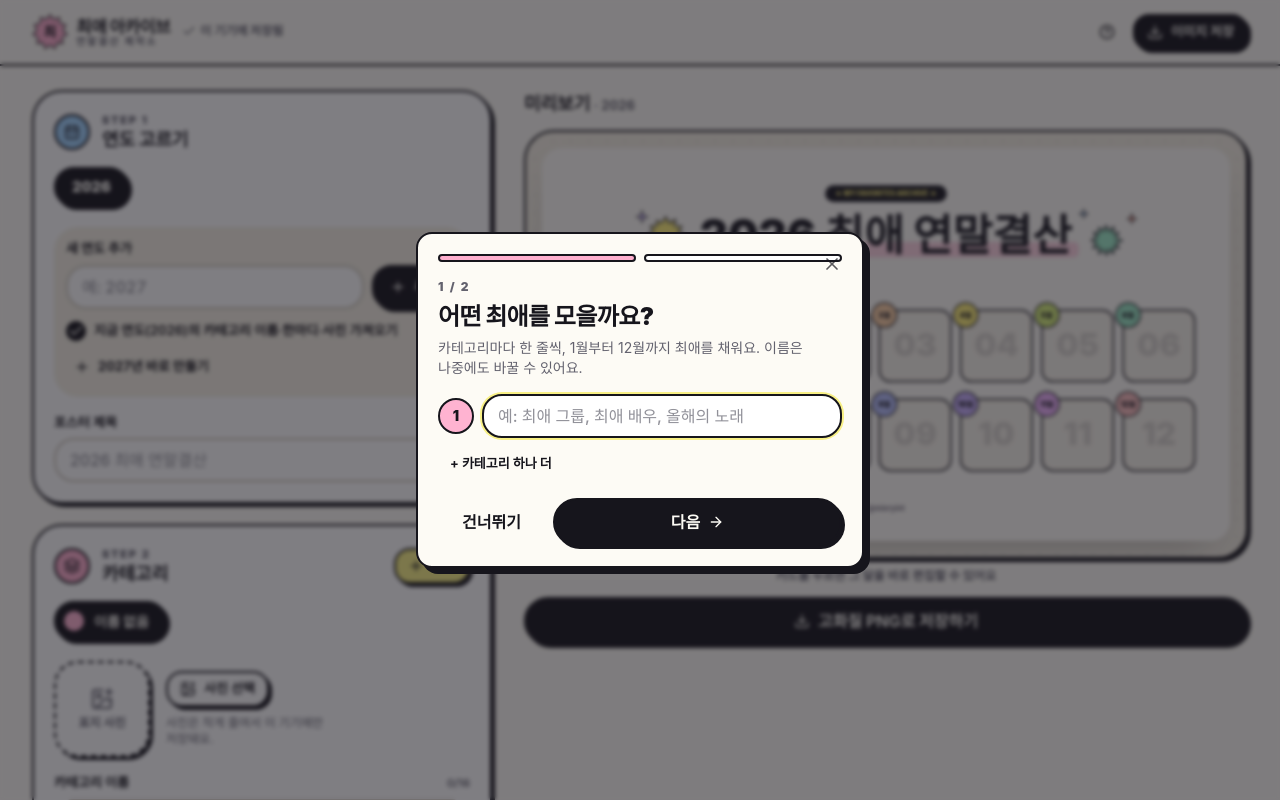
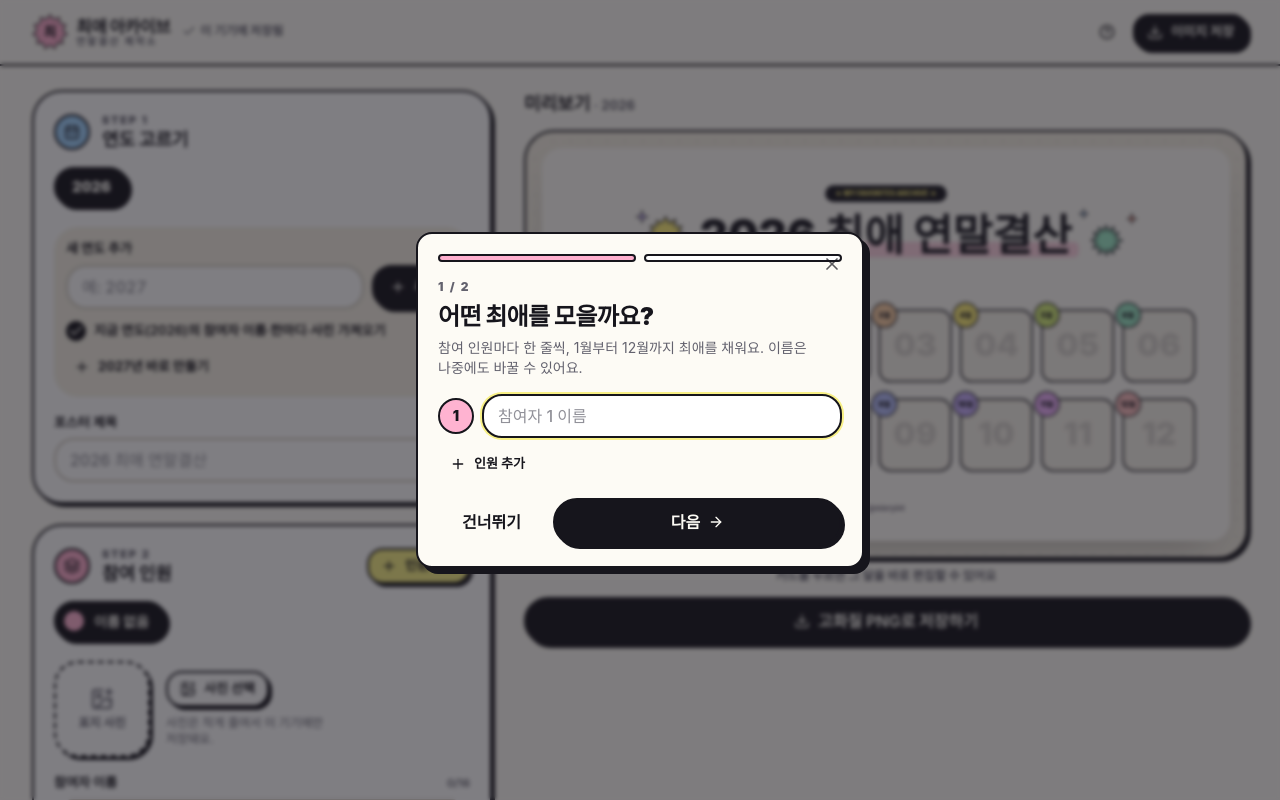
Before and after one commit to kisumer/favorites-archive-pages, a React (Vite) app: page /make in a window 1280 px wide. Shown: the top 800 px of the page. Built offline with nearby package versions, Linux system fonts and the light colour scheme; a web font is replaced by a local one.

Commit message:
Use participant rows with add and remove controls

```diff
--- a/src/components/archive/CategoryPanel.tsx
+++ b/src/components/archive/CategoryPanel.tsx
@@ -46,7 +46,7 @@ export function CategoryPanel({
     });
     if (ok && created.id) {
       onSelect(created.id);
-      toast.success("새 카테고리를 만들었어요", { description: "이름과 표지 사진을 정해 주세요." });
+      toast.success("참여자를 추가했어요", { description: "이름과 표지 사진을 정해 주세요." });
       requestAnimationFrame(() => document.getElementById(ids.name)?.focus());
     }
   };
@@ -55,11 +55,11 @@ export function CategoryPanel({
     if (!category) return;
     const filled = category.months.filter((p) => !isPickEmpty(p)).length;
     const ok = await confirm({
-      title: `‘${category.name || "이름 없음"}’ 카테고리를 지울까요?`,
+      title: `‘${category.name || "이름 없음"}’ 참여자를 지울까요?`,
       description:
         filled > 0
           ? `채워 둔 ${filled}개월의 최애도 함께 지워지고 되돌릴 수 없어요.`
-          : "이 카테고리가 포스터에서 사라져요.",
+          : "이 참여자가 포스터에서 사라져요.",
       confirmText: "지우기",
       destructive: true,
     });
@@ -67,37 +67,37 @@ export function CategoryPanel({
     const nextSel = year.categories[index + 1]?.id ?? year.categories[index - 1]?.id ?? null;
     if (apply((s) => deleteCategory(s, year.year, category.id))) {
       onSelect(nextSel);
-      toast.success("카테고리를 지웠어요");
+      toast.success("참여자를 지웠어요");
     }
   };
 
   return (
     <Panel
       step="STEP 2"
-      title="카테고리"
+      title="참여 인원"
       icon={Layers}
       accentClassName="bg-pink"
       action={
-        <Button variant="pop" size="sm" onClick={add} aria-label="카테고리 추가">
+        <Button variant="pop" size="sm" onClick={add} aria-label="인원 추가">
           <Plus aria-hidden="true" />
-          추가
+          인원 추가
         </Button>
       }
     >
       {year.categories.length === 0 ? (
         <div className="flex flex-col items-center rounded-2xl border-2 border-dashed border-input px-4 py-8 text-center">
           <Starburst className="h-16 w-16 animate-float" fillClassName="fill-lemon" dotted />
-          <p className="mt-3 text-base font-black">아직 카테고리가 없어요</p>
+          <p className="mt-3 text-base font-black">아직 참여자가 없어요</p>
           <p className="mt-1 text-[13px] text-muted-foreground">
-            그룹, 배우, 노래, 캐릭터… 모으고 싶은 최애 분야를 만들어 보세요.
+            참여자를 추가하고 월별 최애를 채워 보세요.
           </p>
           <Button variant="popInk" size="lg" className="mt-4" onClick={add}>
-            <Plus aria-hidden="true" />첫 카테고리 만들기
+            <Plus aria-hidden="true" />첫 참여자 추가
           </Button>
         </div>
       ) : (
         <>
-          <div className="-mx-1 flex gap-2 overflow-x-auto px-1 pb-2" role="group" aria-label="카테고리 목록">
+          <div className="-mx-1 flex gap-2 overflow-x-auto px-1 pb-2" role="group" aria-label="참여자 목록">
             {year.categories.map((c) => {
               const active = c.id === category?.id;
               return (
@@ -125,21 +125,21 @@ export function CategoryPanel({
           {category ? (
             <div className="mt-3 space-y-4">
               <PhotoField
-                label={`${category.name || "카테고리"} 표지`}
+                label={`${category.name || "참여자"} 표지`}
                 emptyHint="표지 사진"
                 imageId={category.coverImageId}
                 onChange={(id) => apply((s) => updateCategory(s, year.year, category.id, { coverImageId: id }))}
               />
               <div>
                 <FieldLabel htmlFor={ids.name} hint={`${category.name.length}/${LIMITS.categoryName}`}>
-                  카테고리 이름
+                  참여자 이름
                 </FieldLabel>
                 <input
                   id={ids.name}
                   value={category.name}
                   maxLength={LIMITS.categoryName}
                   onChange={(e) => apply((s) => updateCategory(s, year.year, category.id, { name: e.target.value }))}
-                  placeholder="예: 최애 그룹"
+                  placeholder="예: 문개박사"
                   className={cn(inputClass, "h-11")}
                 />
               </div>
@@ -158,9 +158,9 @@ export function CategoryPanel({
                 />
               </div>
               <div>
-                <p className="mb-2 text-[13px] font-bold">카테고리 색</p>
+                <p className="mb-2 text-[13px] font-bold">참여자 색</p>
                 <ColorSwatches
-                  label="카테고리 색"
+                  label="참여자 색"
                   value={category.color}
                   options={CATEGORY_COLORS}
                   onChange={(hex) => hex && apply((s) => updateCategory(s, year.year, category.id, { color: hex }))}
@@ -168,7 +168,7 @@ export function CategoryPanel({
               </div>
               <div className="flex items-center justify-between gap-3 rounded-2xl bg-paper-deep px-3 py-2.5">
                 <label htmlFor={ids.badge} className="text-[13px] font-bold leading-snug">
-                  월 동그라미를 카테고리 색으로
+                  월 동그라미를 참여자 색으로
                   <span className="block text-[12px] font-medium text-muted-foreground">끄면 달마다 무지개색</span>
                 </label>
                 <Switch
@@ -205,7 +205,7 @@ export function CategoryPanel({
                 >
                   <ArrowDown aria-hidden="true" />
                 </Button>
-                <Button variant="ghostDanger" size="sm" onClick={remove}>
+                <Button variant="ghostDanger" size="sm" disabled={year.categories.length <= 1} onClick={remove}>
                   <Trash2 aria-hidden="true" />
                   삭제
                 </Button>
--- a/src/components/archive/MonthPanel.tsx
+++ b/src/components/archive/MonthPanel.tsx
@@ -44,7 +44,7 @@ export const MonthPanel = forwardRef<
     return (
       <Panel ref={ref} step="STEP 3" title="월별 최애" icon={Sparkles} accentClassName="bg-mint">
         <p className="rounded-2xl border-2 border-dashed border-input px-4 py-6 text-center text-[14px] font-semibold text-muted-foreground">
-          카테고리를 먼저 만들면 1월부터 12월까지 채울 수 있어요.
+          인원을 먼저 추가하면 1월부터 12월까지 채울 수 있어요.
         </p>
       </Panel>
     );
--- a/src/components/archive/Onboarding.tsx
+++ b/src/components/archive/Onboarding.tsx
@@ -1,4 +1,4 @@
-import { ArrowRight, Check } from "lucide-react";
+import { ArrowRight, Check, Plus, X } from "lucide-react";
 import { useState } from "react";
 
 import { Button } from "@/components/ui/button";
@@ -9,10 +9,11 @@ import {
   DialogHeader,
   DialogTitle,
 } from "@/components/ui/dialog";
-import { addCategory, LIMITS, updateCategory } from "@/lib/archive/model";
+import { addCategory, deleteCategory, isPickEmpty, LIMITS, updateCategory } from "@/lib/archive/model";
 import type { YearData } from "@/lib/archive/types";
 import { cn } from "@/lib/utils";
 import { useArchive } from "./ArchiveProvider";
+import { useConfirm } from "./ConfirmProvider";
 import { inputClass } from "./Panel";
 import { Starburst } from "./Logo";
 
@@ -28,7 +29,21 @@ export function Onboarding({
   year: YearData;
 }) {
   const { apply } = useArchive();
+  const confirm = useConfirm();
   const [step, setStep] = useState<1 | 2>(1);
+
+  const remove = async (id: string) => {
+    const person = year.categories.find((entry) => entry.id === id);
+    if (!person) return;
+    const hasContent = person.coverImageId || person.quote.trim() || person.months.some((pick) => !isPickEmpty(pick));
+    if (hasContent && !(await confirm({
+      title: `‘${person.name || "이름 없음"}’ 참여자를 삭제할까요?`,
+      description: "이 참여자의 사진과 월별 최애 기록도 함께 삭제돼요.",
+      confirmText: "삭제",
+      destructive: true,
+    }))) return;
+    apply((s) => deleteCategory(s, year.year, id));
+  };
 
   const finish = () => {
     try {
@@ -57,11 +72,11 @@ export function Onboarding({
               <p className="text-[12px] font-black tracking-[0.16em] text-muted-foreground">1 / 2</p>
               <DialogTitle className="text-2xl font-black leading-tight">어떤 최애를 모을까요?</DialogTitle>
               <DialogDescription>
-                카테고리마다 한 줄씩, 1월부터 12월까지 최애를 채워요. 이름은 나중에도 바꿀 수 있어요.
+                참여 인원마다 한 줄씩, 1월부터 12월까지 최애를 채워요. 이름은 나중에도 바꿀 수 있어요.
               </DialogDescription>
             </DialogHeader>
             <div className="grid gap-2">
-              {year.categories.slice(0, 5).map((c, i) => (
+              {year.categories.map((c, i) => (
                 <div key={c.id} className="flex items-center gap-2">
                   <span
                     className="grid h-9 w-9 shrink-0 place-items-center rounded-full border-2 border-ink text-sm font-black"
@@ -71,21 +86,34 @@ export function Onboarding({
                     {i + 1}
                   </span>
                   <label htmlFor={`onb-${c.id}`} className="sr-only">
-                    카테고리 {i + 1} 이름
+                    참여자 {i + 1} 이름
                   </label>
+                  <div className="relative min-w-0 flex-1">
                     <input
                       id={`onb-${c.id}`}
                       value={c.name}
                       maxLength={LIMITS.categoryName}
                       onChange={(e) => apply((s) => updateCategory(s, year.year, c.id, { name: e.target.value }))}
-                    placeholder="예: 최애 그룹, 최애 배우, 올해의 노래"
-                    className={cn(inputClass, "h-11")}
+                      placeholder={`참여자 ${i + 1} 이름`}
+                      className={cn(inputClass, "h-11 min-w-0 pr-10")}
                     />
+                    {year.categories.length > 1 && (
+                      <Button
+                        variant="ghost"
+                        size="iconSm"
+                        className="absolute right-1 top-1/2 -translate-y-1/2"
+                        aria-label={`참여자 ${i + 1} 삭제`}
+                        onClick={() => void remove(c.id)}
+                      >
+                        <X aria-hidden="true" />
+                      </Button>
+                    )}
+                  </div>
                 </div>
               ))}
-              {year.categories.length < 5 ? (
+              {year.categories.length < LIMITS.categories ? (
                 <Button variant="ghost" size="sm" className="justify-start" onClick={() => apply((s) => addCategory(s, year.year))}>
-                  + 카테고리 하나 더
+                  <Plus aria-hidden="true" /> 인원 추가
                 </Button>
               ) : null}
             </div>
--- a/src/components/archive/YearPanel.tsx
+++ b/src/components/archive/YearPanel.tsx
@@ -41,7 +41,7 @@ export function YearPanel() {
     setError(null);
     setDraft("");
     toast.success(`${parsed.year}년 취향표를 만들었어요`, {
-      description: copy ? "카테고리 이름·사진은 가져오고 월별 최애는 비워 뒀어요." : undefined,
+      description: copy ? "참여자 이름·사진은 가져오고 월별 최애는 비워 뒀어요." : undefined,
     });
   };
 
@@ -53,7 +53,7 @@ export function YearPanel() {
     }
     const ok = await confirm({
       title: `${current.year}년을 지울까요?`,
-      description: "이 연도의 카테고리와 월별 최애가 모두 사라지고 되돌릴 수 없어요.",
+      description: "이 연도의 참여자와 월별 최애가 모두 사라지고 되돌릴 수 없어요.",
       confirmText: "지우기",
       destructive: true,
     });
@@ -126,7 +126,7 @@ export function YearPanel() {
             className="h-5 w-5 rounded-md border-2 border-ink"
           />
           <label htmlFor={ids.copy} className="text-[13px] font-semibold leading-snug">
-            지금 연도({state.currentYear})의 카테고리 이름·한마디·사진 가져오기
+            지금 연도({state.currentYear})의 참여자 이름·한마디·사진 가져오기
           </label>
         </div>
         {suggestion && !state.years.some((y) => y.year === suggestion) ? (
```
Lines whose indentation alone changed are shown as unchanged.
